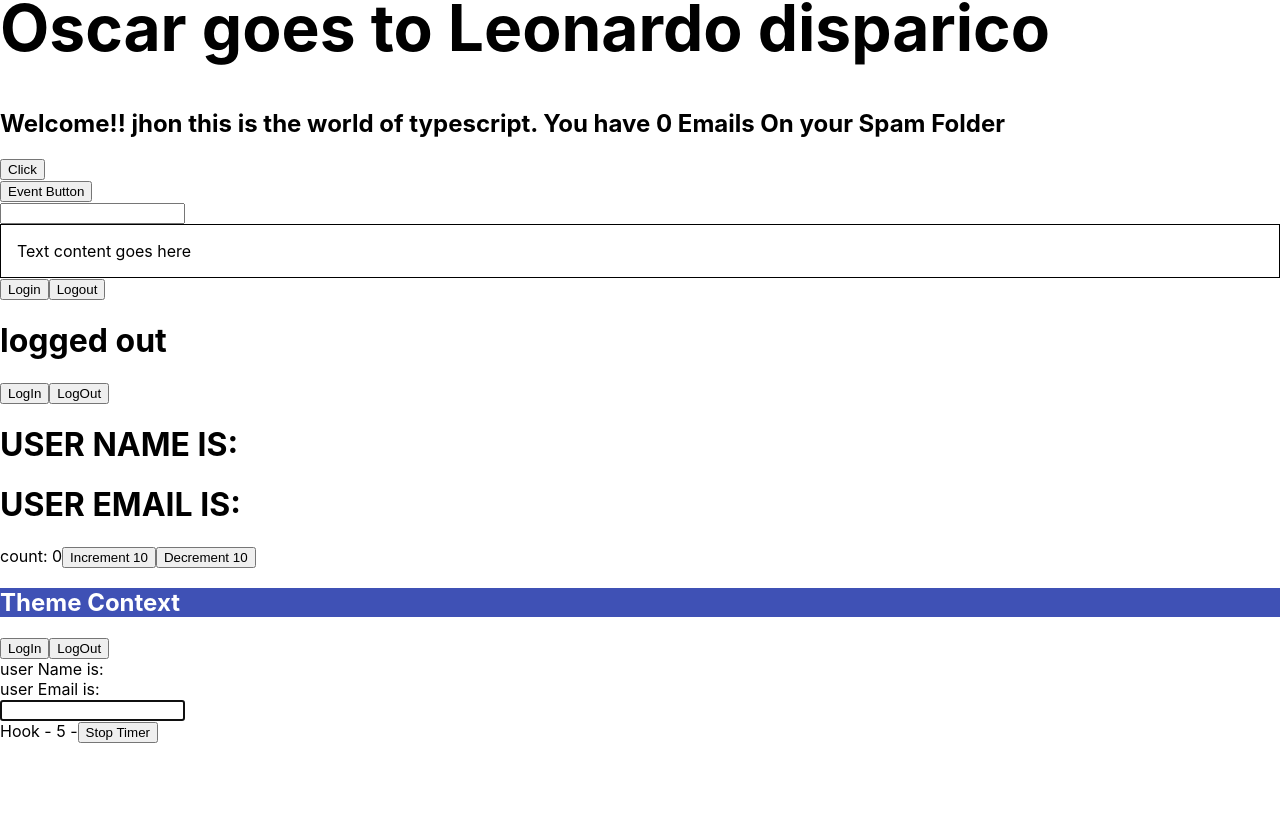
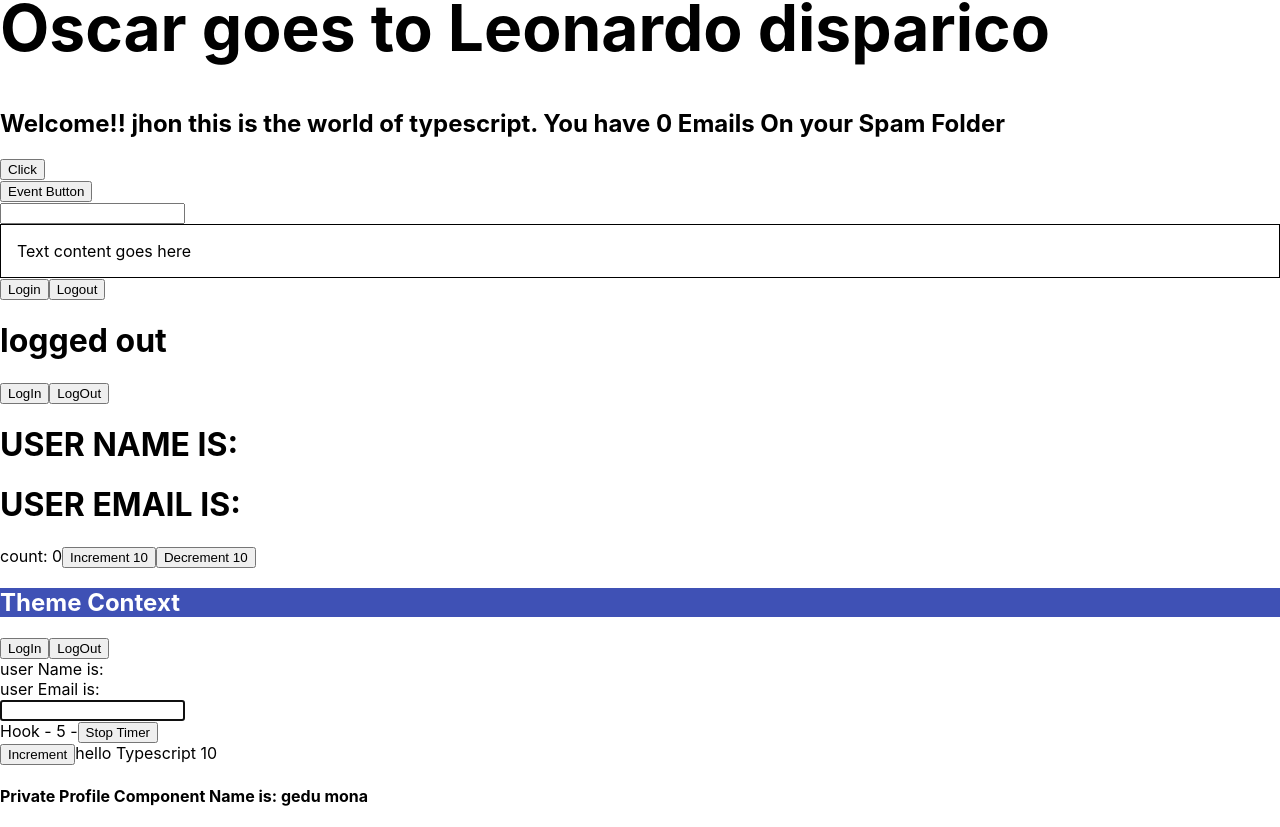
Before and after one commit to sami5671/Learn-TypeScript, a React (Create React App) app in the folder React TypeScript/react-typescript-demo/: page / in a window 1280 px wide. Shown: the part 555-1382 px from the top of the page. Before the commit the page ends 1298 px from the top, so only its background shows below. Built offline with nearby package versions, Linux system fonts and the light colour scheme.

Commit message:
useRef hook typescript

```diff
--- a/React TypeScript/react-typescript-demo/src/App.tsx
+++ b/React TypeScript/react-typescript-demo/src/App.tsx
@@ -17,6 +17,9 @@ import Status from "./Components/Status";
 import User2 from "./Components/Context/User2";
 import DomRef from "./Components/Ref/DomRef";
 import MutableRef from "./Components/Ref/MutableRef";
+import ClassCounter from "./Components/Class/ClassCounter";
+import Private from "./Components/Auth/Private";
+import Profile from "./Components/Auth/Profile";
 
 function App() {
   // =================================================================
@@ -89,6 +92,11 @@ function App() {
 
       <DomRef></DomRef>
       <MutableRef></MutableRef>
+
+      {/*  class component */}
+      <ClassCounter message="hello Typescript"></ClassCounter>
+      {/*  Component Prop */}
+      <Private isLoggedIn={true} Component={Profile}></Private>
     </div>
   );
 }
--- /dev/null
+++ b/React TypeScript/react-typescript-demo/src/Components/Auth/Login.tsx
@@ -0,0 +1,9 @@
+const Login = () => {
+  return (
+    <div>
+      <h1>Please login to continue</h1>
+    </div>
+  );
+};
+
+export default Login;
--- /dev/null
+++ b/React TypeScript/react-typescript-demo/src/Components/Auth/Private.tsx
@@ -0,0 +1,17 @@
+import Login from "./Login";
+import { ProfileProps } from "./Profile";
+
+type PrivateProps = {
+  isLoggedIn: boolean;
+  Component: React.ComponentType<ProfileProps>;
+};
+
+const Private = ({ isLoggedIn, Component }: PrivateProps) => {
+  if (isLoggedIn) {
+    return <Component name="gedu mona"></Component>;
+  } else {
+    return <Login></Login>;
+  }
+};
+
+export default Private;
--- /dev/null
+++ b/React TypeScript/react-typescript-demo/src/Components/Auth/Profile.tsx
@@ -0,0 +1,14 @@
+import React from "react";
+
+export type ProfileProps = {
+  name: string;
+};
+const Profile = ({ name }: ProfileProps) => {
+  return (
+    <div>
+      <h4>Private Profile Component Name is: {name}</h4>
+    </div>
+  );
+};
+
+export default Profile;
--- /dev/null
+++ b/React TypeScript/react-typescript-demo/src/Components/Class/ClassCounter.tsx
@@ -0,0 +1,29 @@
+import { Component } from "react";
+
+type CounterProps = {
+  message: string;
+};
+type CounterState = {
+  count: number;
+};
+export class ClassCounter extends Component<CounterProps, CounterState> {
+  state = {
+    count: 10,
+  };
+  handleClick = () => {
+    this.setState((prevState) => ({
+      count: prevState.count + 1,
+    }));
+  };
+
+  render() {
+    return (
+      <div className="">
+        <button onClick={this.handleClick}>Increment</button>
+        {this.props.message} {this.state.count}
+      </div>
+    );
+  }
+}
+
+export default ClassCounter;
```
Also changed, not shown: React TypeScript/react-typescript-demo/src/Components/Class/Counter.tsx (deleted).
